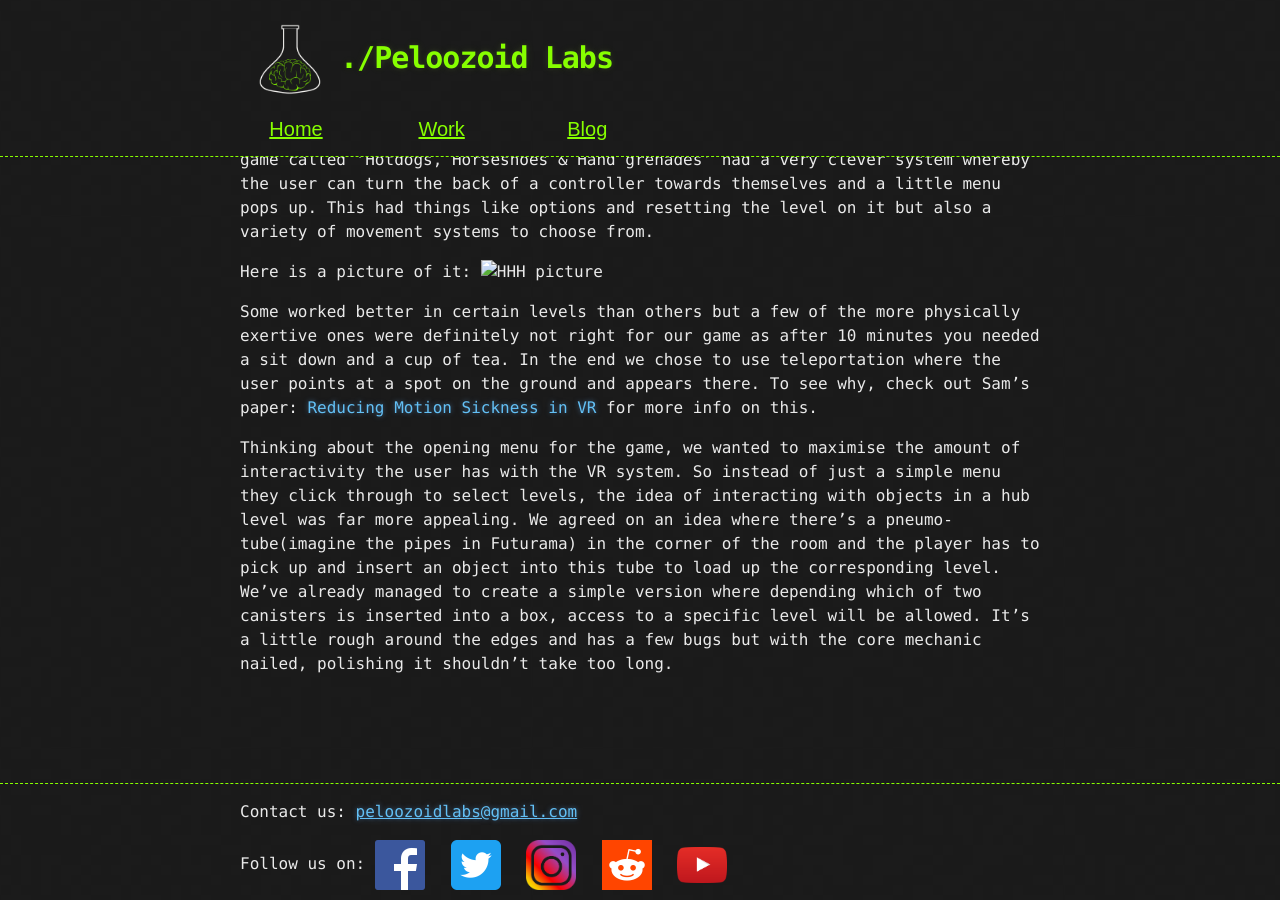
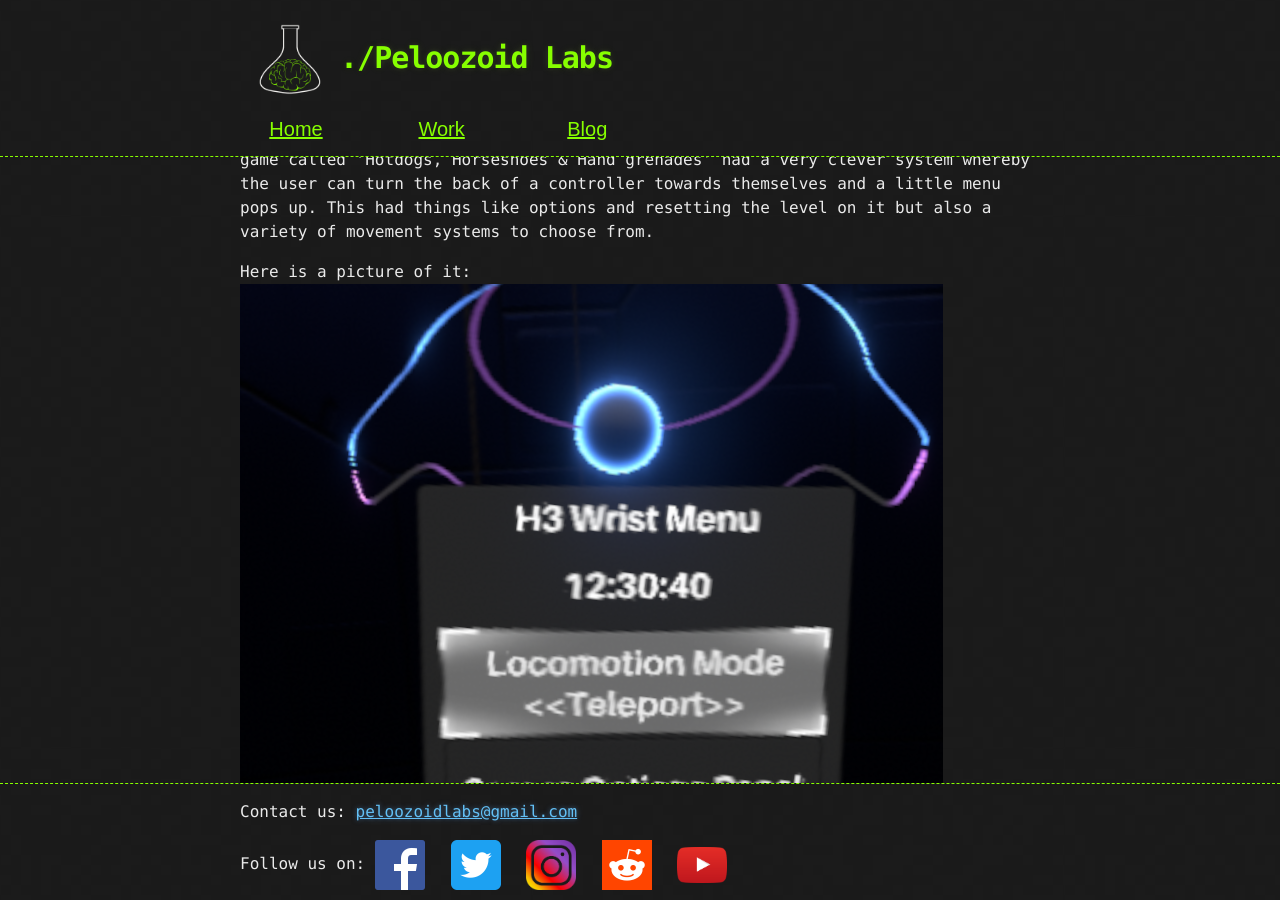
Before and after one commit to Flobb212/www.peloozoid.co.uk, a Jekyll site: the page built from _posts/2017-10-24-Sprint-Beta-Social-Movement.md, in a window 1280 px wide and 900 px high, scrolled down 316 px. Built offline with Jekyll 4.4.1, drawn with Linux system fonts in a browser that asks for light colours.

Commit message:
Wrote the location of image wrong

```diff
--- a/_posts/2017-10-24-Sprint-Beta-Social-Movement.md
+++ b/_posts/2017-10-24-Sprint-Beta-Social-Movement.md
@@ -11,7 +11,7 @@ Our Beta sprint was a huge step forward in both game development and social aspe
 After the success of last week, our next objective was to work out what sort of movement system we would use. From our Vive testing last week, we experienced plenty of different styles, some of which worked well and others... not so much. A game called 'Hotdogs, Horseshoes & Hand grenades' had a very clever system whereby the user can turn the back of a controller towards themselves and a little menu pops up. This had things like options and resetting the level on it but also a variety of movement systems to choose from.
 
 Here is a picture of it:
-![HHH picture]({{ "/assets/wristMenu.png" }})
+![HHH picture]({{ "/assets/images/wristMenu.png" }})
 
 Some worked better in certain levels than others but a few of the more physically exertive ones were definitely not right for our game as after 10 minutes you needed a sit down and a cup of tea. In the end we chose to use teleportation where the user points at a spot on the ground and appears there. To see why, check out Sam's paper:  [Reducing Motion Sickness in VR](Sickeningly-Immersive.pdf) for more info on this.
 
```
